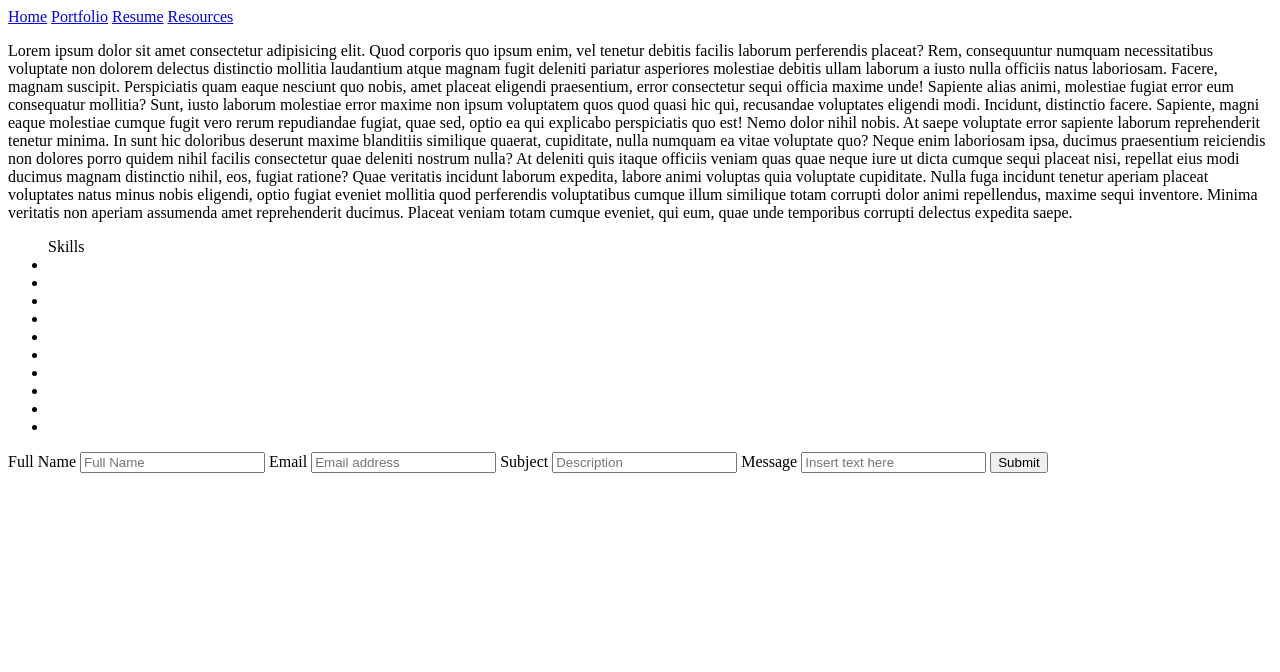
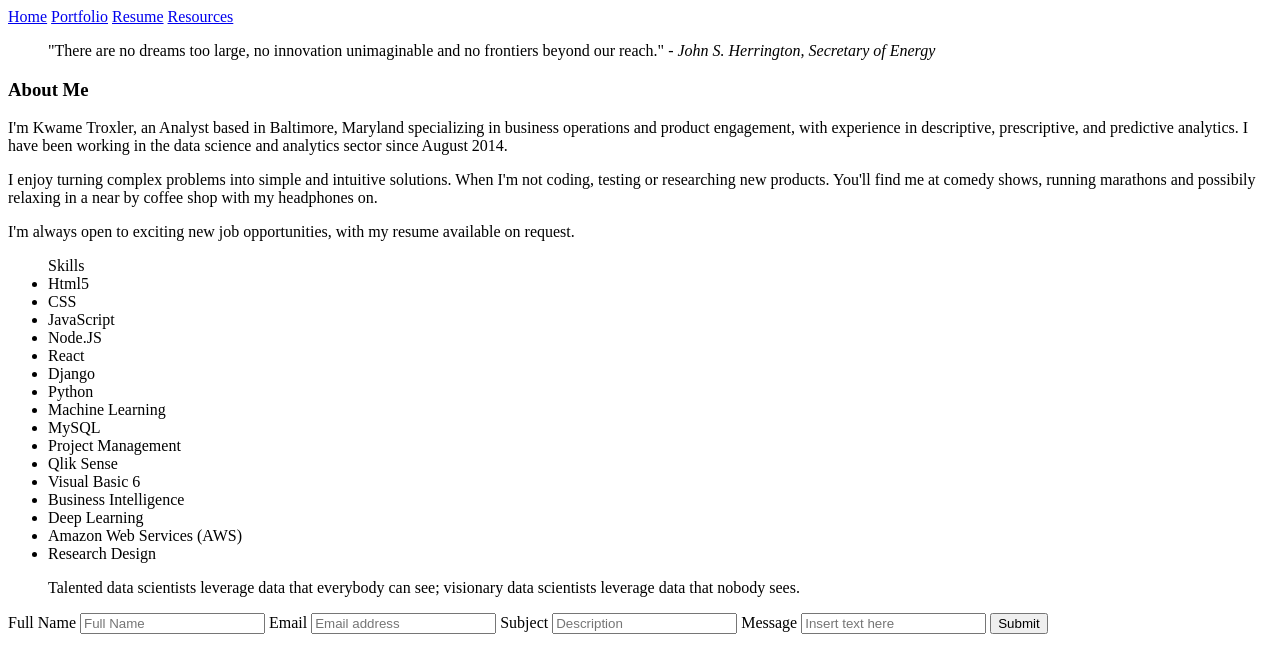
Before and after one commit to k0trox02/portfolio-website, a plain HTML site: page _pages/index.html in a window 1280 px wide. Drawn offline with Linux system fonts and the light colour scheme.

Commit message:
Added content to about me page

```diff
--- a/_pages/index.html
+++ b/_pages/index.html
@@ -18,41 +18,52 @@
         </nav>
     </header>
     <div>
+        <blockquote>
+            "There are no dreams too large, no innovation unimaginable and no frontiers beyond our reach."
+            <cite>- John S. Herrington, Secretary of Energy</cite>
+        </blockquote>
+
         <div>
+            <h3>About Me</h3>
             <p>
-                Lorem ipsum dolor sit amet consectetur adipisicing elit. Quod corporis quo ipsum enim, vel tenetur debitis facilis laborum
-                perferendis placeat? Rem, consequuntur numquam necessitatibus voluptate non dolorem delectus distinctio mollitia
-                laudantium atque magnam fugit deleniti pariatur asperiores molestiae debitis ullam laborum a iusto nulla
-                officiis natus laboriosam. Facere, magnam suscipit. Perspiciatis quam eaque nesciunt quo nobis, amet placeat
-                eligendi praesentium, error consectetur sequi officia maxime unde! Sapiente alias animi, molestiae fugiat
-                error eum consequatur mollitia? Sunt, iusto laborum molestiae error maxime non ipsum voluptatem quos quod
-                quasi hic qui, recusandae voluptates eligendi modi. Incidunt, distinctio facere. Sapiente, magni eaque molestiae
-                cumque fugit vero rerum repudiandae fugiat, quae sed, optio ea qui explicabo perspiciatis quo est! Nemo dolor
-                nihil nobis. At saepe voluptate error sapiente laborum reprehenderit tenetur minima. In sunt hic doloribus
-                deserunt maxime blanditiis similique quaerat, cupiditate, nulla numquam ea vitae voluptate quo? Neque enim
-                laboriosam ipsa, ducimus praesentium reiciendis non dolores porro quidem nihil facilis consectetur quae deleniti
-                nostrum nulla? At deleniti quis itaque officiis veniam quas quae neque iure ut dicta cumque sequi placeat
-                nisi, repellat eius modi ducimus magnam distinctio nihil, eos, fugiat ratione? Quae veritatis incidunt laborum
-                expedita, labore animi voluptas quia voluptate cupiditate. Nulla fuga incidunt tenetur aperiam placeat voluptates
-                natus minus nobis eligendi, optio fugiat eveniet mollitia quod perferendis voluptatibus cumque illum similique
-                totam corrupti dolor animi repellendus, maxime sequi inventore. Minima veritatis non aperiam assumenda amet
-                reprehenderit ducimus. Placeat veniam totam cumque eveniet, qui eum, quae unde temporibus corrupti delectus
-                expedita saepe.
+                I'm Kwame Troxler, an Analyst based in Baltimore, Maryland specializing in
+                business operations and product engagement, with experience in descriptive,
+                prescriptive, and predictive analytics. I have been working in the data science
+                and analytics sector since August 2014.
+            </p>
+            <p>
+                I enjoy turning complex problems into simple and intuitive solutions. When I'm
+                not coding, testing or researching new products. You'll find me at comedy shows,
+                running marathons and possibily relaxing in a near by coffee shop with my headphones on.
+            </p>
+            <p>
+                I'm always open to exciting new job opportunities, with my resume available on request.
             </p>
         </div>
         <div>
             <ul> Skills
-                <li></li>
-                <li></li>
-                <li></li>
-                <li></li>
-                <li></li>
-                <li></li>
-                <li></li>
-                <li></li>
-                <li></li>
-                <li></li>
+                <li>Html5</li>
+                <li>CSS</li>
+                <li>JavaScript</li>
+                <li>Node.JS</li>
+                <li>React</li>
+                <li>Django</li>
+                <li>Python</li>
+                <li>Machine Learning</li>
+                <li>MySQL</li>
+                <li>Project Management</li>
+                <li>Qlik Sense</li>
+                <li>Visual Basic 6</li>
+                <li>Business Intelligence</li>
+                <li>Deep Learning</li>
+                <li>Amazon Web Services (AWS)</li>
+                <li>Research Design</li>
             </ul>
+        </div>
+        <div>
+            <blockquote>
+                Talented data scientists leverage data that everybody can see; visionary data scientists leverage data that nobody sees.
+            </blockquote>
         </div>
         <div>
             <form>
```
